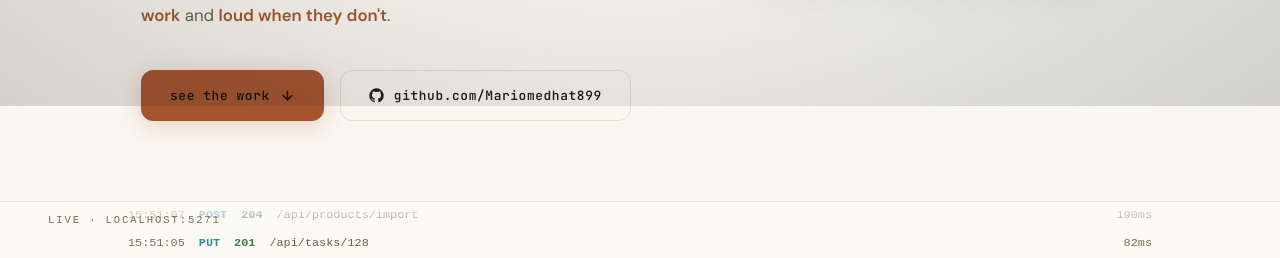
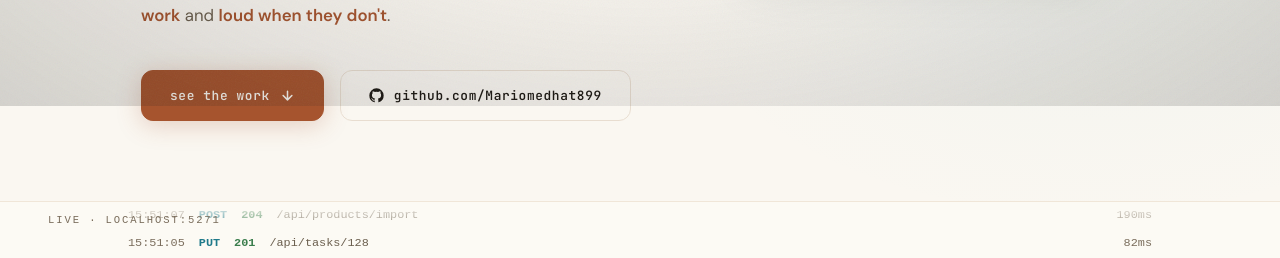
Before and after one commit to Mariomedhat899/Mario-s-Portfolio, an Angular app: page / in a window 1280 px wide. Shown: the part 694-952 px from the top of the page. Built offline with nearby package versions, Linux system fonts and the light colour scheme.

Commit message:
fix: improve accessibility contrast for primary button and data text

```diff
--- a/src/app/components/hero/hero.component.scss
+++ b/src/app/components/hero/hero.component.scss
@@ -102,7 +102,7 @@ h1 em { font-style: italic; color: var(--accent); -webkit-text-fill-color: var(-
 .btn-primary {
   background: var(--accent);
   border-color: var(--accent);
-  color: #120d06;
+  color: var(--ground);
   box-shadow: 0 4px 24px color-mix(in srgb, var(--accent) 25%, transparent);
 }
 .btn-primary:hover {
--- a/src/styles.scss
+++ b/src/styles.scss
@@ -55,7 +55,7 @@
     --accent: #a6542e;
     --accent-dim: rgba(166, 84, 46, 0.1);
     --accent-glow: rgba(166, 84, 46, 0.25);
-    --data: #2a8f9f;
+    --data: #1f7a8a;
     --ok: #3a7d4c;
     --err: #b04a40;
     --warn: #b87633;
```
